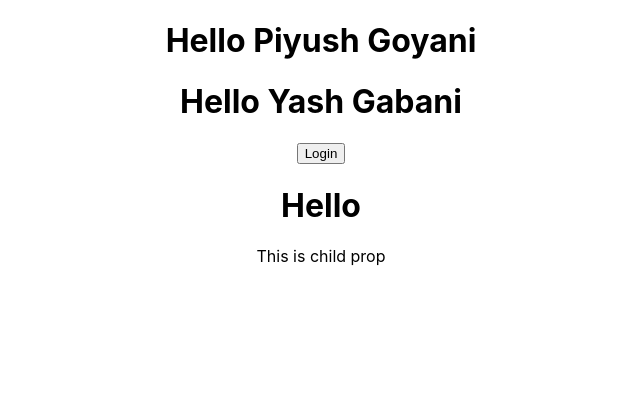
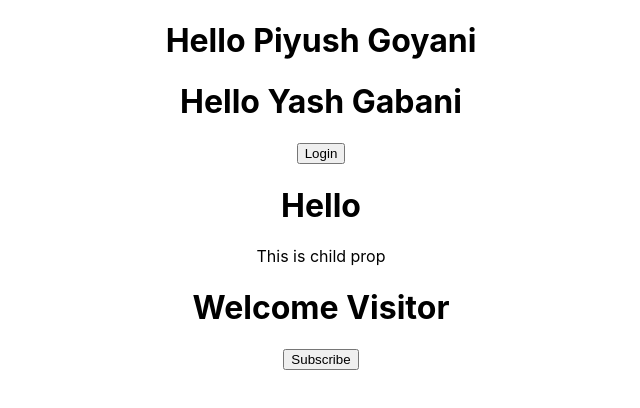
Before and after one commit to piyush-multiplexer/hello-react, a React (Create React App) app: page / in a window 1280 px wide. Shown: the top 408 px of the page, without its empty margins (319-959 px from the left). Built offline with nearby package versions, Linux system fonts and the light colour scheme.

Commit message:
basic state - useState

```diff
--- a/src/App.js
+++ b/src/App.js
@@ -1,6 +1,6 @@
 import "./App.css";
 import { Greet } from "./components/Greet";
-
+import { Message } from "./components/Message";
 function App() {
   return (
     <div className="App">
@@ -11,6 +11,7 @@
       <Greet>
         <p>This is child prop</p>
       </Greet>
+      <Message />
     </div>
   );
 }
--- /dev/null
+++ b/src/components/Message.js
@@ -0,0 +1,12 @@
+import { useState } from "react";
+export const Message = () => {
+  const [message, setMessage] = useState("Welcome Visitor");
+  return (
+    <div>
+      <h1>{message}</h1>
+      <button onClick={() => setMessage("Thank you for subsc.")}>
+        Subscribe
+      </button>
+    </div>
+  );
+};
```
